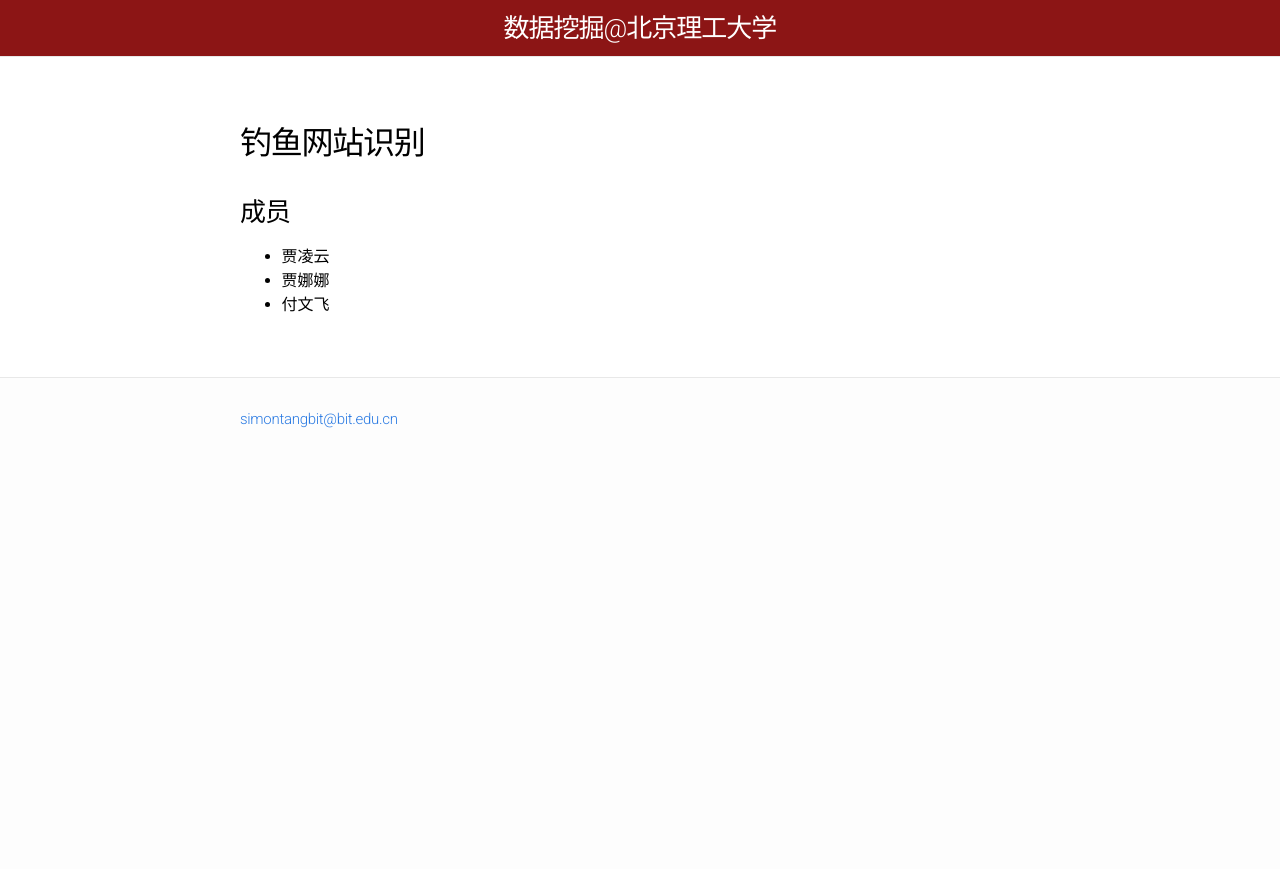
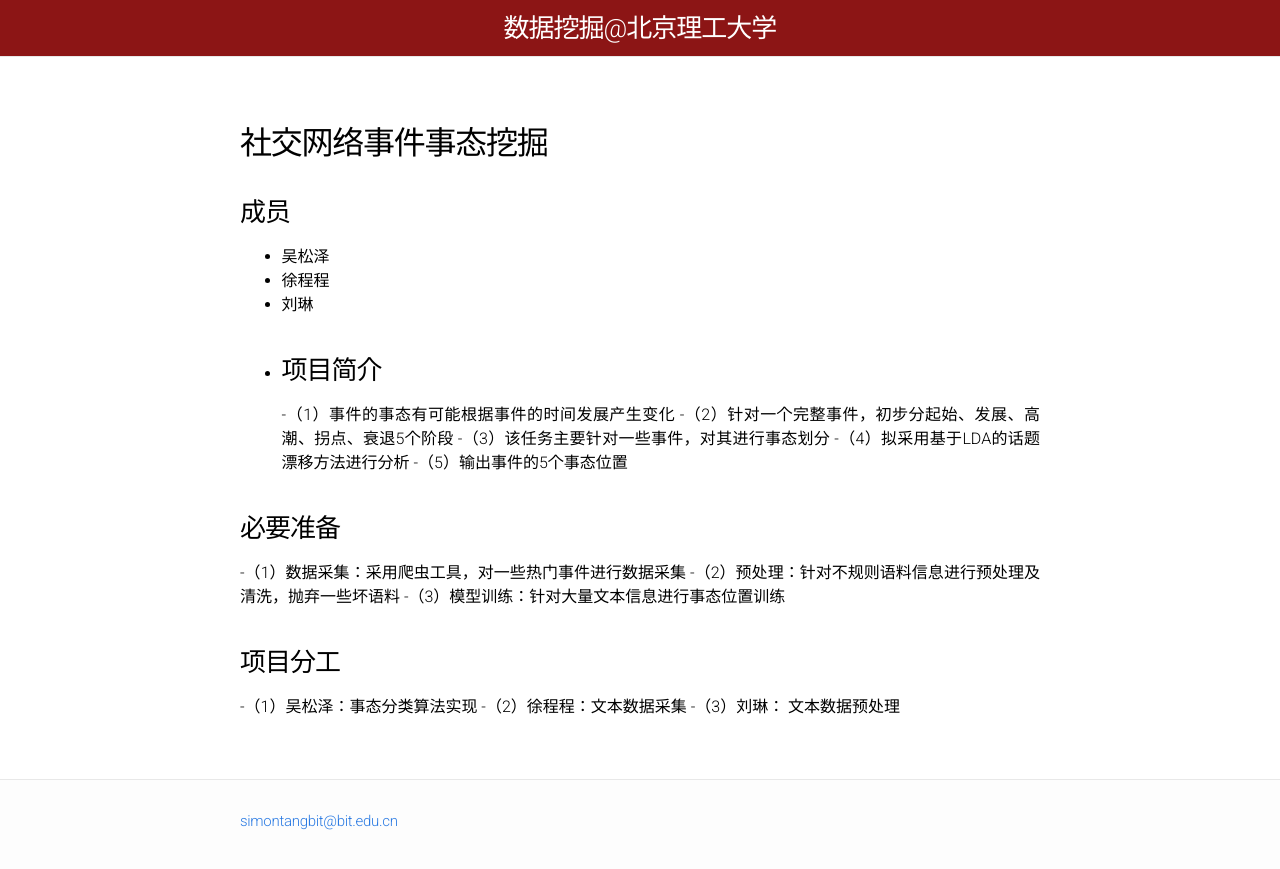
Before and after one commit to BITDM/bitdm.github.io, a Jekyll site: the page built from 2016/projects/p16/proposal.md, in a window 1280 px wide. Shown: the top 869 px of the page. Built offline with Jekyll 4.4.1, drawn with Linux system fonts in a browser that asks for light colours.

Commit message:
Update proposal.md

```diff
--- a/2016/projects/p16/proposal.md
+++ b/2016/projects/p16/proposal.md
@@ -4,10 +4,27 @@ mathjax: true
 permalink: /projects/p16/proposal/
 ---
 
-## 钓鱼网站识别
+## 社交网络事件事态挖掘
 
 ### 成员
 
-- 贾凌云
-- 贾娜娜
-- 付文飞
+- 吴松泽
+- 徐程程
+- 刘琳
+-
+### 项目简介
+-（1）事件的事态有可能根据事件的时间发展产生变化
+-（2）针对一个完整事件，初步分起始、发展、高潮、拐点、衰退5个阶段
+-（3）该任务主要针对一些事件，对其进行事态划分
+-（4）拟采用基于LDA的话题漂移方法进行分析
+-（5）输出事件的5个事态位置
+
+### 必要准备
+-（1）数据采集：采用爬虫工具，对一些热门事件进行数据采集
+-（2）预处理：针对不规则语料信息进行预处理及清洗，抛弃一些坏语料
+-（3）模型训练：针对大量文本信息进行事态位置训练
+
+### 项目分工
+-（1）吴松泽：事态分类算法实现
+-（2）徐程程：文本数据采集
+-（3）刘琳：  文本数据预处理
```
